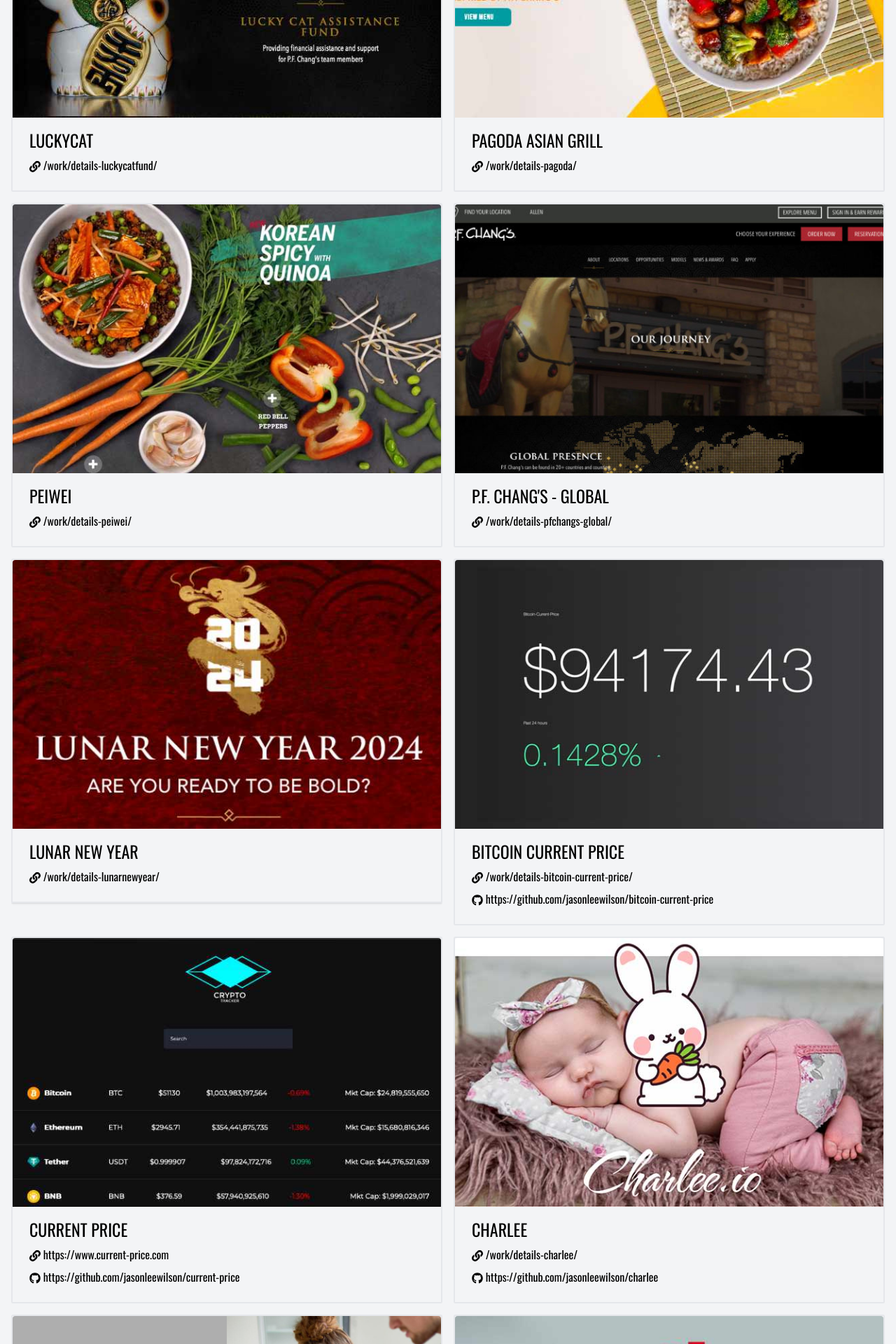
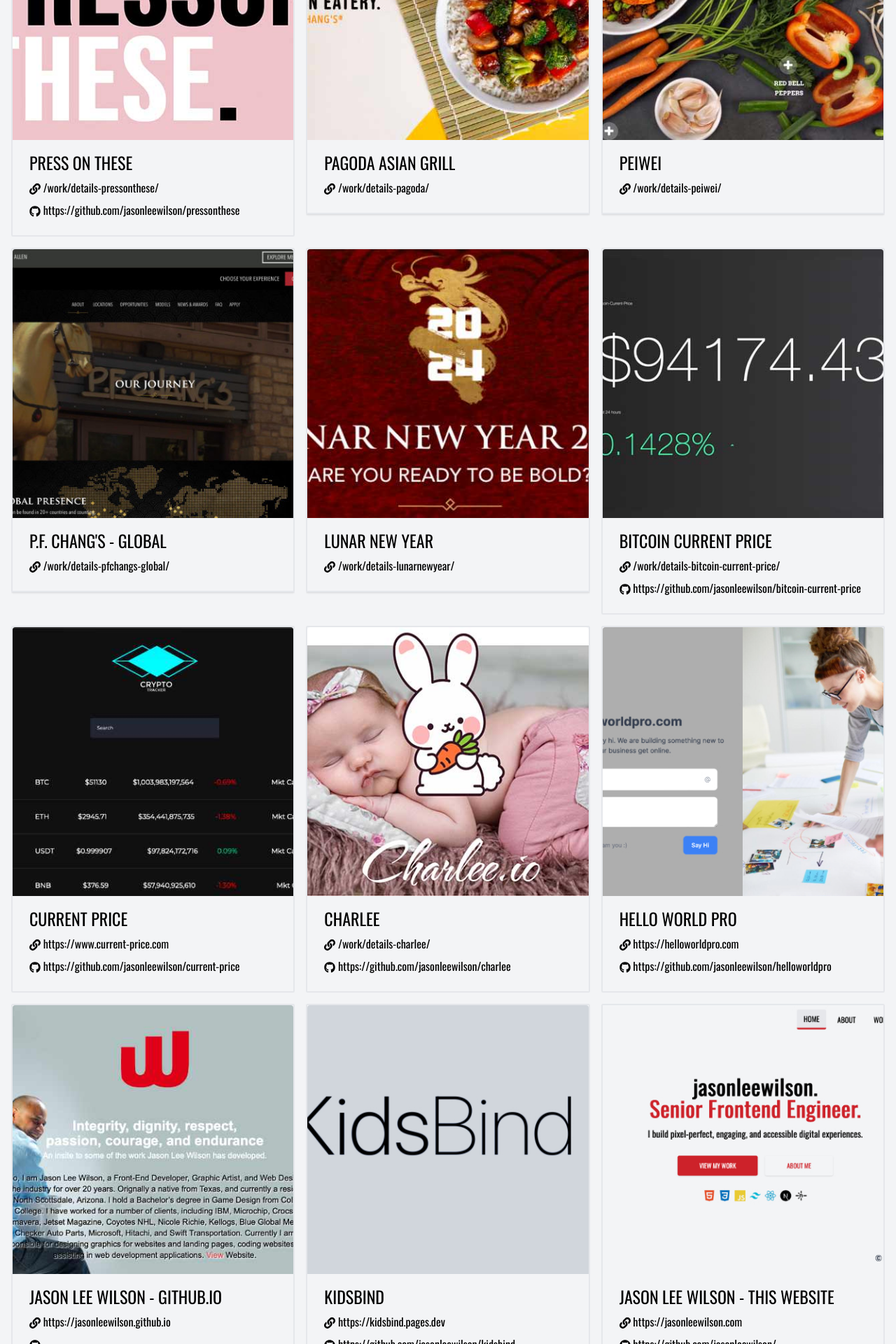
Before and after one commit to jasonleewilson/jasonleewilson, a Next.js app: page /work in a window 1280 px wide. Shown: the part 880-2800 px from the top of the page at 70% size. Built offline with nearby package versions, Linux system fonts and the light colour scheme.

Commit message:
update work

```diff
--- a/src/app/work/page.tsx
+++ b/src/app/work/page.tsx
@@ -49,15 +49,15 @@
     },
 
     // pressonthese.com
-    // {
-    //   id: 10,
-    //   name: "Press On These",
-    //   description: "Portfolio 10 - description",
-    //   imageUrl: "/images/project-pressonthese.jpg",
-    //   siteUrl: "/work/details-pressonthese/",
-    //   repoUrl: "https://github.com/jasonleewilson/pressonthese",
-    //   displayNone: "",
-    // },
+    {
+      id: 10,
+      name: "Press On These",
+      description: "Portfolio 10 - description",
+      imageUrl: "/images/project-pressonthese.jpg",
+      siteUrl: "/work/details-pressonthese/",
+      repoUrl: "https://github.com/jasonleewilson/pressonthese",
+      displayNone: "",
+    },
 
     // pagodaasiangrill.com
     {
@@ -158,6 +158,17 @@
       displayNone: "",
     },
 
+    // kidsbind.com
+    {
+      id: 10,
+      name: "KidsBind",
+      description: "Portfolio 10 - description",
+      imageUrl: "/images/project-kidsbind.jpg",
+      siteUrl: "https://kidsbind.pages.dev",
+      repoUrl: "https://github.com/jasonleewilson/kidsbind",
+      displayNone: "",
+    },
+
     // jasonleewilson.com
     {
       id: 9,
@@ -174,7 +185,7 @@
       <div>
         <h1 className='text-4xl font-medium text-right mb-4 uppercase'>Work</h1>
         <hr className='border border-primary mb-4' />
-        <div className='grid sm:grid-cols-1 sm:grid-rows-1 md:grid-cols-2 md:grid-rows-2 gap-4'>
+        <div className='grid sm:grid-cols-1 sm:grid-rows-1 md:grid-cols-2 md:grid-rows-2 lg:grid-cols-3 lg:grid-rows-3 gap-4'>
           {portfolioItems.map((portfolioItem) => (
             <Card
               key={"${portfolioItem.name}-${portfolioItem.id}"}
```
Also changed, not shown: public/images/project-kidsbind.jpg (added).
